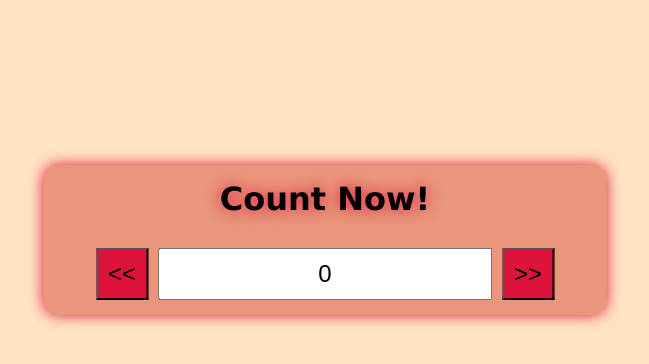
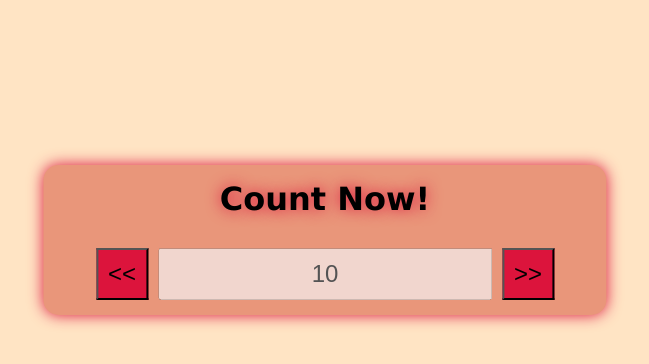
Before and after one commit to baranysf/45-Counter, a plain HTML site: page index.html in a window 1280 px wide. Both pictures are taken after a click on the input "<<". Shown: the whole page, without its empty margins (315-964 px from the left). Drawn offline with Linux system fonts and the light colour scheme.

Commit message:
proje tamamlandı

```diff
--- a/css/style.css
+++ b/css/style.css
@@ -33,11 +33,8 @@ div.container>form{
 
 #count{
     text-align: center;
-}
+    outline: none;
 
-#count{
-    text-align: center;
-    outline: none;
 }
 
 #count:focus{
--- a/index.html
+++ b/index.html
@@ -12,7 +12,7 @@
         <h1 style="text-align: center; padding: 15px 0; text-shadow: 0 0 15px crimson; ">Count Now!</h1>
         <form action="">
             <input type="submit" value="<<" id="down" onclick="down_now()">
-            <input type="text" id="count" value="0">
+            <input type="text" id="count" value="0" disabled>
             <input type="submit" value=">>" id="up" onclick="up_now()">
         </form>
     </div>
--- a/js/script.js
+++ b/js/script.js
@@ -3,13 +3,11 @@ function up_now(){
     var count;
 
     count= document.getElementById('count').value;
+    count = parseInt(count) + 1;
 
-    if(count<10){
-        count = parseInt(count) + 1;
-        document.getElementById('down').disabled=false;
-    }
-    else{
-        alert('Sayaç 10 sayısından büyük olamaz.')
+    if(count>10){
+        count = 0;
+
     }
 
     document.getElementById('count').value=count;
@@ -23,13 +21,10 @@ function down_now(){
     var count;
 
     count= document.getElementById('count').value;
-
-    if(count>0){
-          count = parseInt(count) - 1;
+    count = parseInt(count) - 1;
+    if(count<1){
+            count = 10;
     }
-    else(
-        alert('Sayaç 0 sayısından küçük olamaz.')
-    )
 
 
 
```
